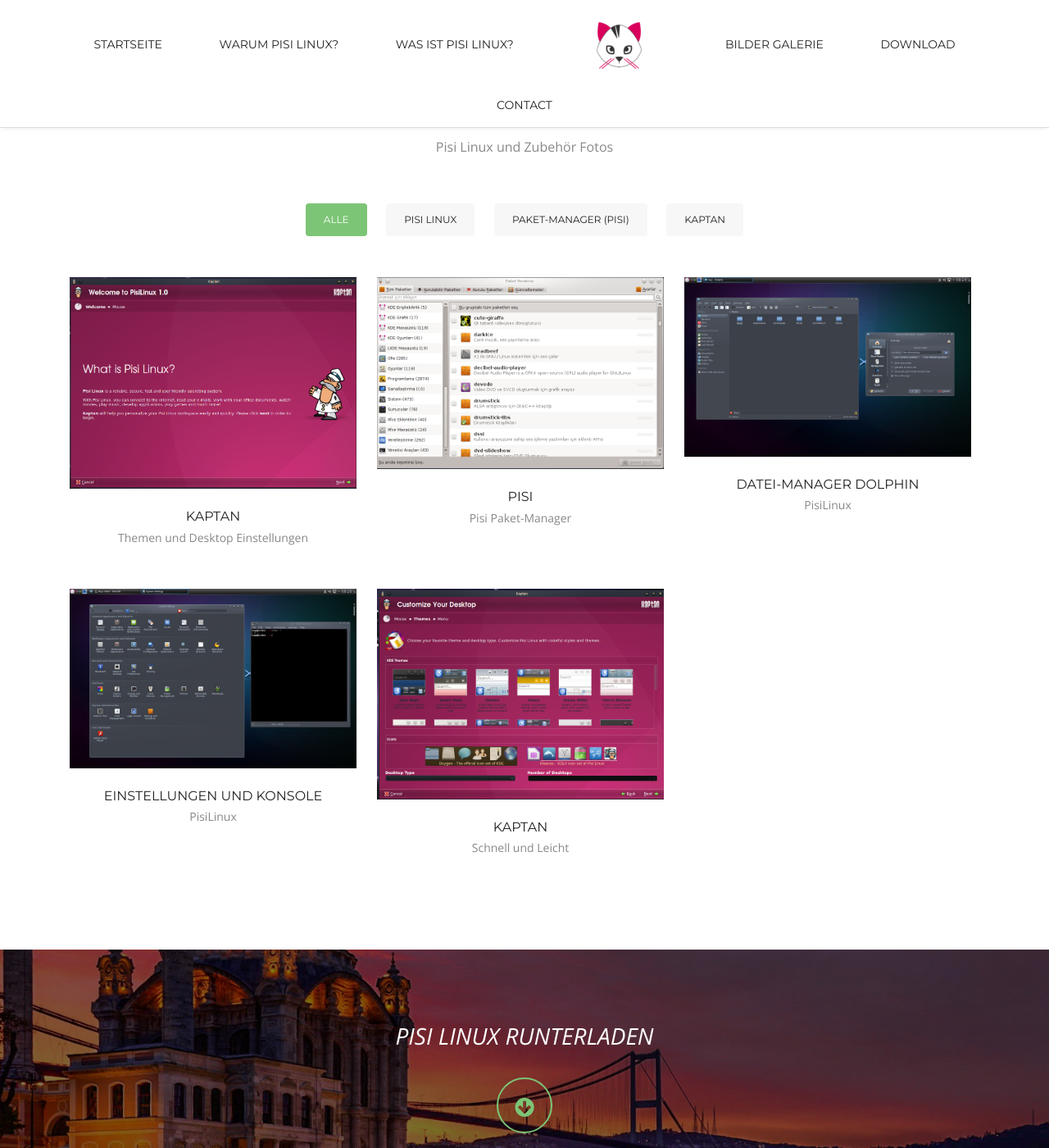
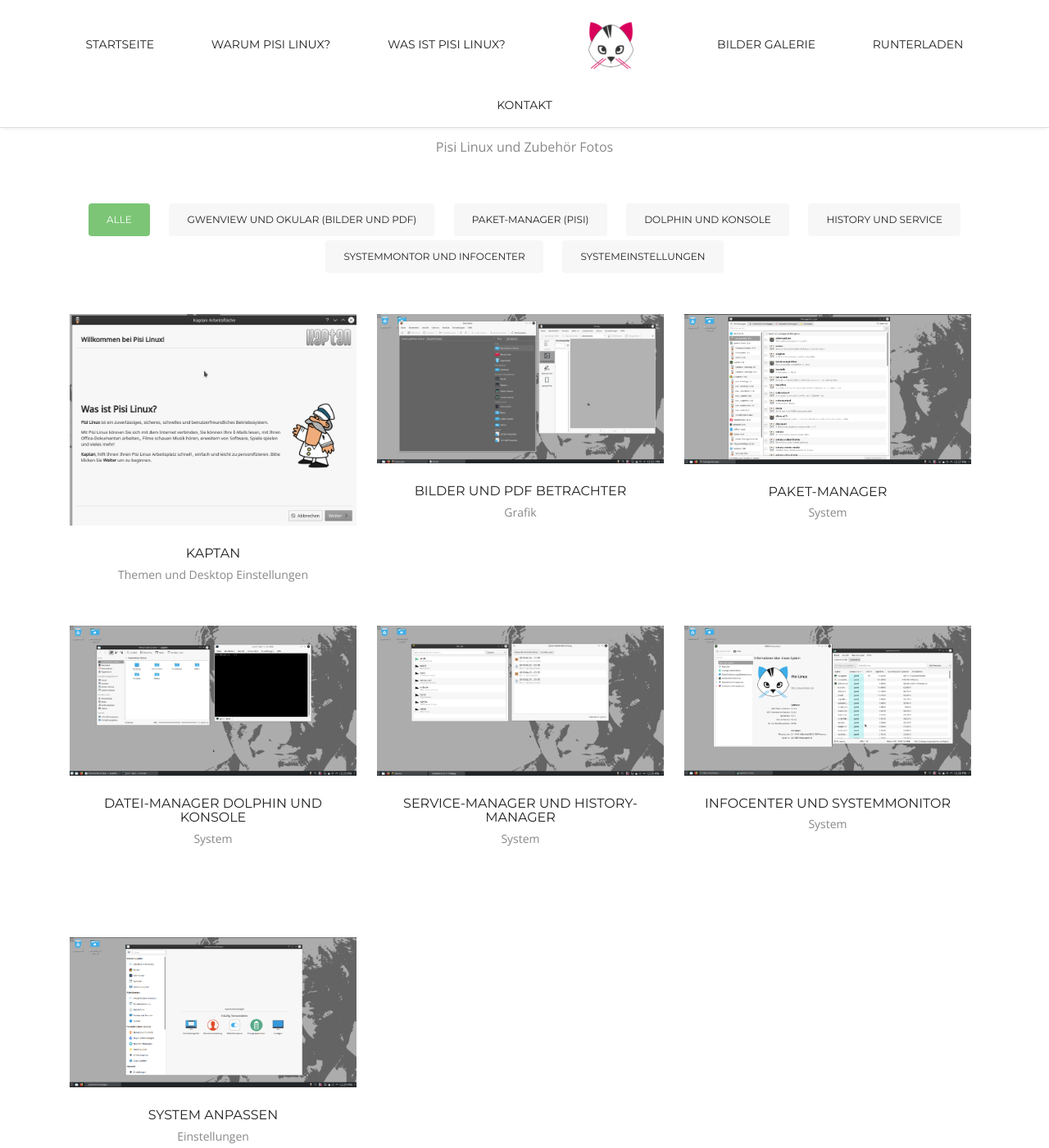
Before and after one commit to pisilinux/deutsche.webseite.io, a Jekyll site: the page index.html, which Jekyll copies as it is, in a window 1280 px wide and 1400 px high, scrolled down 2479 px. Shown: the whole window at 82% size. Built offline with Jekyll 4.4.1, drawn with Linux system fonts in a browser that asks for light colours; Markdown is read by kramdown in place of the engine named in the settings.

Commit message:
add german images and change text to german lang

```diff
--- a/index.html
+++ b/index.html
@@ -1,23 +1,20 @@
-<!doctype html>
+<!DOCTYPE html>
 <html>
   <head>
-<meta charset="utf-8">
+    <meta http-equiv="content-type" content="text/html; charset=utf-8">
     <meta name="viewport" content="width=device-width, maximum-scale=1">
-
     <title>PisiLinux | Freiheit beginnt jetzt!</title>
     <link rel="shortcut icon" href="favicon.ico" type="img/x-icon">
-
-<link href='http://fonts.googleapis.com/css?family=Montserrat:400,700' rel='stylesheet' type='text/css'>
-<link href='http://fonts.googleapis.com/css?family=Open+Sans:400,300,800italic,700italic,600italic,400italic,300italic,800,700,600' rel='stylesheet' type='text/css'>
-
+    <link href="http://fonts.googleapis.com/css?family=Montserrat:400,700" rel="stylesheet"
+      type="text/css">
+    <link href="http://fonts.googleapis.com/css?family=Open+Sans:400,300,800italic,700italic,600italic,400italic,300italic,800,700,600"
+      rel="stylesheet" type="text/css">
     <link href="homefolder/css/bootstrap.css" rel="stylesheet" type="text/css">
     <link href="homefolder/css/style.css" rel="stylesheet" type="text/css">
     <link href="homefolder/css/font-awesome.css" rel="stylesheet" type="text/css">
     <link href="homefolder/css/responsive.css" rel="stylesheet" type="text/css">
     <link href="homefolder/css/animate.css" rel="stylesheet" type="text/css">
-
     <!--[if IE]><style type="text/css">.pie {behavior:url(PIE.htc);}</style><![endif]-->
-
     <script type="text/javascript" src="homefolder/js/jquery.1.8.3.min.js"></script>
     <script type="text/javascript" src="homefolder/js/bootstrap.js"></script>
     <script type="text/javascript" src="homefolder/js/jquery-scrolltofixed.js"></script>
@@ -25,215 +22,222 @@
     <script type="text/javascript" src="homefolder/js/jquery.isotope.js"></script>
     <script type="text/javascript" src="homefolder/js/wow.js"></script>
     <script type="text/javascript" src="homefolder/js/classie.js"></script>
-
-
     <!--[if lt IE 9]>
-    <script src="js/respond-1.1.0.min.js"></script>
-    <script src="js/html5shiv.js"></script>
-    <script src="js/html5element.js"></script>
-<![endif]-->
-
-
+    <script src="js/respond-1.1.0.min.js"></script>    <script src="js/html5shiv.js"></script>    <script src="js/html5element.js"></script><![endif]-->
   </head>
   <body>
     <div style="overflow:hidden;">
       <header class="header" id="home"><!--header-start-->
         <div class="container">
-    	<figure class="logo animated fadeInDown delay-07s">
-        	<a href="#why"><img src="homefolder/img/logo.png" alt=""></a>
-        </figure>
-        <h1 class="animated fadeInDown delay-07s">Herzlich Willkommen bei PisiLinux</h1>
+          <figure class="logo animated fadeInDown delay-07s"> <a href="#why"><img
+                src="homefolder/img/logo.png" alt=""></a> </figure>
+          <h1 class="animated fadeInDown delay-07s">Herzlich Willkommen bei
+            PisiLinux</h1>
           <ul class="we-create animated fadeInUp delay-1s">
             <li>Freiheit beginnt jetzt!</li>
           </ul>
-
-            <a class="link animated fadeInUp delay-1s" href="#why">Weiter</a>
-    </div>
+          <a class="link animated fadeInUp delay-1s" href="#why">Weiter</a> </div>
       </header>
     </div>
     <!--header-end-->
-
-
     <nav class="main-nav-outer" id="test"><!--main-nav-start-->
       <div class="container">
         <ul class="main-nav">
           <li><a href="#home">Startseite</a></li>
           <li><a href="#why">Warum Pisi Linux?</a></li>
           <li><a href="#WhatPisi">Was ist Pisi Linux?</a></li>
-            <li class="small-logo"><a href="#header"><img src="homefolder/img/small-logo.png" alt=""></a></li>
+          <li class="small-logo"><a href="#header"><img src="homefolder/img/small-logo.png"
+                alt=""></a></li>
           <li><a href="#gallery">Bilder Galerie</a></li>
-						<li><a href="#download">Download</a></li>
-            <li><a href="#contact">Contact</a></li>
+          <li><a href="#download">Runterladen</a></li>
+          <li><a href="#contact">Kontakt</a></li>
         </ul>
-        <a class="res-nav_click" href="#"><i class="fa-bars"></i></a>
-    </div>
-</nav><!--main-nav-end-->
-
-
-
+        <a class="res-nav_click" href="#"><i class="fa-bars"></i></a> </div>
+    </nav>
+    <!--main-nav-end-->
     <section class="main-section" id="why"><!--main-section-start-->
       <div class="container">
         <h2>Warum Pisi Linux?</h2>
-    	<h6>Das vorliegende ISO ist mit der neuesten stabilen Version ausgestattet.</h6>
+        <h6>Das vorliegende ISO ist mit der neuesten stabilen Version
+          ausgestattet.</h6>
         <div class="row">
           <div class="col-lg-4 col-sm-6 wow fadeInLeft delay-05s">
             <div class="service-list">
-                	<div class="service-list-col1">
-                    	<i class="fa-paw"></i>
-                    </div>
+              <div class="service-list-col1"> <i class="fa-paw"></i> </div>
               <div class="service-list-col2">
                 <h3>frei &amp; open source</h3>
-                        <p>Es ist kostenlos und Open Source. Greifen Sie auf die gewünschten Änderungen am Code zu.</p>
+                <p>Es ist kostenlos und Open Source. Greifen Sie auf die
+                  gewünschten Änderungen am Code zu.</p>
               </div>
             </div>
             <div class="service-list">
-                	<div class="service-list-col1">
-                    	<i class="fa-gear"></i>
-                    </div>
+              <div class="service-list-col1"> <i class="fa-gear"></i> </div>
               <div class="service-list-col2">
                 <h3>Anpassbar</h3>
                 <p>Sie können Ihren Desktop so ändern, wie Sie möchten.</p>
               </div>
             </div>
             <div class="service-list">
-                	<div class="service-list-col1">
-                    	<i class="fa-clock-o"></i>
-                    </div>
+              <div class="service-list-col1"> <i class="fa-clock-o"></i> </div>
               <div class="service-list-col2">
                 <h3>Leicht und einfach zu installieren</h3>
-                        <p>Der Installationsvorgang dauert ca. 20 Minuten und kann dank einer grafischen Anzeige einfach installiert werden.</p>
+                <p>Der Installationsvorgang dauert ca. 20 Minuten und kann dank
+                  einer grafischen Anzeige einfach installiert werden.</p>
               </div>
             </div>
             <div class="service-list">
-                	<div class="service-list-col1">
-                    	<i class="fa-medkit"></i>
-                    </div>
+              <div class="service-list-col1"> <i class="fa-medkit"></i> </div>
               <div class="service-list-col2">
                 <h3>Viren unpassierbar</h3>
-                        <p>Keine Sorge um Viren. Das Pisi Linux System ist stabil und sicher</p>
+                <p>Keine Sorge um Viren. Das Pisi Linux System ist stabil und
+                  sicher</p>
               </div>
             </div>
           </div>
           <figure class="col-lg-8 col-sm-6  text-right wow fadeInUp delay-02s">
-            	<img src="homefolder/img/macbook-pro.png" alt="">
-            </figure>
-
+            <img src="homefolder/img/gallery/desktop.png" alt=""> </figure>
         </div>
       </div>
-</section><!--main-section-end-->
-
-
-
+    </section>
+    <!--main-section-end-->
     <section class="main-section alabaster" id="WhatPisi"><!--main-section alabaster-start-->
       <div class="container">
         <div class="row">
-			<figure class="col-lg-5 col-sm-4 wow fadeInLeft">
-            	<img  src="homefolder/img/kaptan.png" alt="">
-            </figure>
+          <figure class="col-lg-5 col-sm-4 wow fadeInLeft"> <img src="homefolder/img/kaptan.png"
+              alt=""> </figure>
           <div class="col-lg-7 col-sm-8 featured-work">
             <h2>Was ist Pisi Linux?</h2>
-            	<P class="padding-b">Die Inspiration für dieses Projekt ist entstanden aus der Veröffentlichung von Pardus Linux im Jahr 2005: ein Linux-Betriebssystem, entwickelt von UEAKE (Türkisches Nationales Forschungsinstitut für Elektronik und Kryptologie) im Auftrag von TUBITAK (Wissenschaftlicher und Technologischer Forschungsrat der Türkei), mit einem Fokus auf türkische Benutzer und Institutionen.
-            	Leider haben die späteren Machthaber beschlossen, ihre Ressourcen auf eine "Corporate Edition" zu konzentrieren, und in der Folge wurde das Original Pardus Linux im Januar 2012 zum EOL (End of Life) erklärt. (Es stellte sich später heraus, dass Pardus das Debain-Verpackungssystem gegenüber PISI bevorzugen würde.
-            	Pardus Linux entwickelte sich nicht als Ableger, sondern als eigenständige Distribution, und als Ergebnis eines Mangels an Zurückhaltung entwarfen und integrierten die Entwickler kundenspezifische Komponente in dem Kern des Systems. Diese Komponenten sind, einschließlich:</P>
+            <p class="padding-b">Die Inspiration für dieses Projekt ist
+              entstanden aus der Veröffentlichung von Pardus Linux im Jahr 2005:
+              ein Linux-Betriebssystem, entwickelt von UEAKE (Türkisches
+              Nationales Forschungsinstitut für Elektronik und Kryptologie) im
+              Auftrag von TUBITAK (Wissenschaftlicher und Technologischer
+              Forschungsrat der Türkei), mit einem Fokus auf türkische Benutzer
+              und Institutionen. Leider haben die späteren Machthaber
+              beschlossen, ihre Ressourcen auf eine "Corporate Edition" zu
+              konzentrieren, und in der Folge wurde das Original Pardus Linux im
+              Januar 2012 zum EOL (End of Life) erklärt. (Es stellte sich später
+              heraus, dass Pardus das Debain-Verpackungssystem gegenüber PISI
+              bevorzugen würde. Pardus Linux entwickelte sich nicht als Ableger,
+              sondern als eigenständige Distribution, und als Ergebnis eines
+              Mangels an Zurückhaltung entwarfen und integrierten die Entwickler
+              kundenspezifische Komponente in dem Kern des Systems. Diese
+              Komponenten sind, einschließlich:</p>
             <div class="featured-box">
-                	<div class="featured-box-col1 wow fadeInRight delay-02s">
-                    	<i class="fa-magic"></i>
+              <div class="featured-box-col1 wow fadeInRight delay-02s"> <i class="fa-magic"></i>
               </div>
               <div class="featured-box-col2 wow fadeInRight delay-02s">
                 <h3>Kaptan ( Kapitän )</h3>
-                        <p>Nachdem Pisi Linux nach der Installation bootet, ist es Kaptan den der Benutzer zuerst trifft, um den Desktop anzupassen. Kaptan kann man wie einen Setup-Assistenten verwenden. </p>
+                <p>Nachdem Pisi Linux nach der Installation bootet, ist es
+                  Kaptan den der Benutzer zuerst trifft, um den Desktop
+                  anzupassen. Kaptan kann man wie einen Setup-Assistenten
+                  verwenden. </p>
               </div>
             </div>
             <div class="featured-box">
-                	<div class="featured-box-col1 wow fadeInRight delay-04s">
-                    	<i class="fa-gift"></i>
+              <div class="featured-box-col1 wow fadeInRight delay-04s"> <i class="fa-gift"></i>
               </div>
               <div class="featured-box-col2 wow fadeInRight delay-04s">
                 <h3>PiSi (wörtlich übersetzt Kätzchen ) </h3>
-                        <p>
-                        Die echte Bedeutung des Namens Pisi ist (Packages Installed Successfully, as Intended) heißt in Deutsch übersetzt (Pakete erfolgreich installiert, wie vorgesehen) Pisi ist das Herzstück von Pisi Linux es ist zuständig für das Erstellen von Abhängigkeiten durch Betrachten des Pakets, Installieren, Deinstallieren, Aktualisieren und Ausführen ähnlicher Funktionen.</p>
+                <p> Die echte Bedeutung des Namens Pisi ist (Packages Installed
+                  Successfully, as Intended) heißt in Deutsch übersetzt (Pakete
+                  erfolgreich installiert, wie vorgesehen) Pisi ist das
+                  Herzstück von Pisi Linux es ist zuständig für das Erstellen
+                  von Abhängigkeiten durch Betrachten des Pakets, Installieren,
+                  Deinstallieren, Aktualisieren und Ausführen ähnlicher
+                  Funktionen.</p>
               </div>
             </div>
             <div class="featured-box">
-                	<div class="featured-box-col1 wow fadeInRight delay-06s">
-                    	<i class="fa-dashboard"></i>
+              <div class="featured-box-col1 wow fadeInRight delay-06s"> <i class="fa-dashboard"></i>
               </div>
               <div class="featured-box-col2 wow fadeInRight delay-06s">
                 <h3>COMAR (Configuration Manager)</h3>
-                        <p>Comar wird für den ordnungsgemäßen Betrieb der Hardware benötigt, Anforderungen, Netzwerk, Benutzer, Zeit, Video sowie die Einstellungen. So viel wie möglich soll selbst gemacht werden, so dass der Benutzer die Kontrolle dieser Einstellungen behält und sie zu gegebener Zeit wieder verändern kann. </p>
+                <p>Comar wird für den ordnungsgemäßen Betrieb der Hardware
+                  benötigt, Anforderungen, Netzwerk, Benutzer, Zeit, Video sowie
+                  die Einstellungen. So viel wie möglich soll selbst gemacht
+                  werden, so dass der Benutzer die Kontrolle dieser
+                  Einstellungen behält und sie zu gegebener Zeit wieder
+                  verändern kann. </p>
               </div>
             </div>
-                <a class="Learn-More" href="#">Learn More</a>
+            <a class="Learn-More" href="#">Lerne mehr</a> </div>
         </div>
       </div>
-	</div>
-</section><!--main-section alabaster-end-->
-
-
-
+    </section>
+    <!--main-section alabaster-end-->
     <section class="main-section paddind" id="gallery"><!--main-section-start-->
       <div class="container">
         <h2>Bilder Gallerie</h2>
         <h6>Pisi Linux und Zubehör Fotos</h6>
         <div class="portfolioFilter">
           <ul class="Portfolio-nav wow fadeIn delay-02s">
-        	<li><a href="#" data-filter="*" class="current" >Alle</a></li>
-            <li><a href="#" data-filter=".pisilin" >Pisi Linux</a></li>
-            <li><a href="#" data-filter=".pisi" >Paket-Manager (Pisi)</a></li>
-            <li><a href="#" data-filter=".kaptan" >Kaptan</a></li>
-
+            <li><a href="#" data-filter="*" class="current">Alle</a></li>
+            <li><a href="#" data-filter=".gwenview">Gwenview und Okular (Bilder und PDF)</a></li>
+            <li><a href="#" data-filter=".pisi">Paket-Manager (Pisi)</a></li>
+            <li><a href="#" data-filter=".dolphin">Dolphin und Konsole</a></li>
+            <li><a href="#" data-filter=".service">History und Service</a></li>
+            <li><a href="#" data-filter=".system">Systemmontor und Infocenter</a></li>
+            <li><a href="#" data-filter=".einstellungen">Systemeinstellungen</a></li>
           </ul>
         </div>
-
       </div>
-
       <div class="portfolioContainer wow fadeInUp delay-04s">
-            	<div class=" Portfolio-box kaptan">
-                	<a href="#"><img src="homefolder/img/gallery/pic1.png" alt=""></a>
+        <div class=" Portfolio-box kaptan"> <a href="#"><img src="homefolder/img/gallery/kaptan.png"
+              alt=""></a>
           <h3>Kaptan</h3>
           <p>Themen und Desktop Einstellungen</p>
         </div>
-                <div class="Portfolio-box pisi">
-                	<a href="#"><img src="homefolder/img/gallery/pic2.png" alt=""></a>
-                	<h3>Pisi</h3>
-                    <p>Pisi Paket-Manager</p>
+        <div class="Portfolio-box gwenview"> <a href="#"><img src="homefolder/img/gallery/gwenview und okular.png"
+              alt=""></a>
+          <h3>Bilder und PDF Betrachter</h3>
+          <p>Grafik</p>
         </div>
-                <div class=" Portfolio-box pisilin">
-                	<a href="#"><img src="homefolder/img/gallery/pic3.png" alt=""></a>
-                	<h3>Datei-Manager Dolphin</h3>
-                    <p>PisiLinux</p>
+        <div class="Portfolio-box pisi"> <a href="#"><img src="homefolder/img/gallery/paketverwaltung.png"
+              alt=""></a>
+          <h3>Paket-Manager</h3>
+          <p>System</p>
         </div>
-                <div class=" Portfolio-box pisilin">
-                	<a href="#"><img src="homefolder/img/gallery/pic5.png" alt=""></a>
-                	<h3>Einstellungen und Konsole</h3>
-                    <p>PisiLinux</p>
+        <div class=" Portfolio-box dolphin"> <a href="#"><img src="homefolder/img/gallery/dolphin und konsole.png"
+              alt=""></a>
+          <h3>Datei-Manager Dolphin und Konsole</h3>
+          <p>System</p>
         </div>
-                <div class=" Portfolio-box kaptan">
-                	<a href="#"><img src="homefolder/img/gallery/pic6.png" alt=""></a>
-                	<h3>Kaptan</h3>
-                    <p>Schnell und Leicht</p>
+        <div class=" Portfolio-box service"> <a href="#"><img src="homefolder/img/gallery/dienste und history.png"
+              alt=""></a>
+          <h3>Service-Manager und History-Manager</h3>
+          <p>System</p>
+        </div>
+        <div class=" Portfolio-box system"> <a href="#"><img src="homefolder/img/gallery/info und systemmonitor.png"
+              alt=""></a>
+          <h3>Infocenter und Systemmonitor</h3>
+          <p>System</p>
+        </div>
+        <div class=" Portfolio-box einstellungen"> <a href="#"><img src="homefolder/img/gallery/systemeinstellungen.png"
+              alt=""></a>
+          <h3>System anpassen</h3>
+          <p>Einstellungen</p>
         </div>
       </div>
-</section><!--main-section-end-->
-
-
+    </section>
+    <!--main-section-end-->
     <section class="main-section client-part" id="download"><!--main-section client-part-start-->
       <div class="container">
-
         <div class="row">
           <div class="col-lg-12">
-            	<p class="client-part-haead wow fadeInDown delay-05">PISI LINUX RUNTERLADEN</p>
+            <p class="client-part-haead wow fadeInDown delay-05">PISI LINUX
+              RUNTERLADEN</p>
           </div>
         </div>
         <ul class="client wow fadeIn delay-05s">
           <li><a href="https://sourceforge.net/projects/pisilinux/files/?source=navbar">
               <b class="quote-right wow fadeInDown delay-03"><i class="fa fa-arrow-circle-down"></i></b><br>
               <h3>HERRUNTERLADEN</h3>
-                <span>Pisi Linux ISO Seite</span>
-            </a></li>
+              <span>Pisi Linux ISO Seite</span> </a></li>
         </ul>
       </div>
-</section><!--main-section client-part-end-->
+    </section>
+    <!--main-section client-part-end-->
     <div class="c-logo-part"><!--c-logo-part-start-->
       <div class="container">
         <ul>
@@ -244,60 +248,59 @@
           <li><a href="#"><img src="homefolder/img/c-liogo5.png" alt=""></a></li>
         </ul>
       </div>
-</div><!--c-logo-part-end-->
-
-
-
-
+    </div>
+    <!--c-logo-part-end-->
     <section class="business-talking"><!--business-talking-start-->
       <div class="container">
         <h2>Die Freiheit beginnt jetzt</h2>
       </div>
-</section><!--business-talking-end-->
+    </section>
+    <!--business-talking-end-->
     <div class="container">
       <section class="main-section contact" id="contact">
-
         <div class="row">
-        	<div class="col-lg-6 col-sm-7 wow fadeInLeft">
-
-
-		<a href="https://www.paypal.com/cgi-bin/webscr?cmd=_s-xclick&amp;hosted_button_id=AS4PKA7HH38PE" target="_blank"><img width="300" height="150" src="https://www.paypalobjects.com/webstatic/en_US/mktg/donations/donate_hand.png" alt="paybal donate - bağış"/></a>
-
+          <div class="col-lg-6 col-sm-7 wow fadeInLeft"> <a href="https://www.paypal.com/cgi-bin/webscr?cmd=_s-xclick&amp;hosted_button_id=AS4PKA7HH38PE"
+              target="_blank"><img src="https://www.paypalobjects.com/webstatic/en_US/mktg/donations/donate_hand.png"
+                alt="paybal donate - bağış" width="300" height="150"></a>
             <div class="contact-info-box email clearfix">
               <h3><i class="fa-pencil"></i>email:</h3>
-                	<span>admin@pisilinux.org</span>
-                </div>
-
+              <span>admin@pisilinux.org</span> </div>
             <ul class="social-link">
-
-
-										<li class="facebook"><a href="https://github.com/pisilinux"><i class="fa-github"></i></a></li>
-										<li class="twitter"><a href="https://twitter.com/pisilinux"><i class="fa-twitter"></i></a></li>
-										<li class="facebook"><a href="https://www.facebook.com/Pisilinux"><i class="fa-facebook"></i></a></li>
-										<li class="gplus"><a href="https://plus.google.com/communities/113565681602860915332"><i class="fa-google-plus"></i></a></li>
-										<li class="pinterest"><a href="https://www.youtube.com/channel/UCYR3ICNwAE4gwZRV5QmGAqw"><i class="fa-youtube"></i></a></li>
-
+              <li class="facebook"><a href="https://github.com/pisilinux"><i class="fa-github"></i></a><br>
+              </li>
+              <li class="twitter"><a href="https://twitter.com/pisilinuxglobal"><i class="fa-twitter"></i></a><br>
+              </li>
+              <li class="facebook"><a href="https://www.facebook.com/groups/pisilinuxglobal/"><i
+                    class="fa-facebook"></i></a><br>
+              </li>
+              <li class="gplus"><a href="https://plus.google.com/communities/112861296551302781867"><i
+                    class="fa-google-plus"></i></a><br>
+              </li>
+              <li class="pinterest"><a href="https://www.youtube.com/channel/UCke17pKbYxkQyGj8mKyvwkQ"><i
+                    class="fa-youtube"></i></a><br>
+              </li>
             </ul>
           </div>
           <div class="col-lg-6 col-sm-5 wow fadeInUp delay-05s">
-            	<form method=POST action="mailto:admin@pisilinux.com" enctype="text/plain">
-                	<input class="input-text" type="text" name="isim" value="Your Name *" onfocus="if(this.value==this.defaultValue)this.value='';" onblur="if(this.value=='')this.value=this.defaultValue;">
-                    <input class="input-text" type="text" name="email" value="Your E-mail *" onfocus="if(this.value==this.defaultValue)this.value='';" onblur="if(this.value=='')this.value=this.defaultValue;">
-                	<textarea class="input-text text-area" cols="0" rows="0" onfocus="if(this.value==this.defaultValue)this.value='';" onblur="if(this.value=='')this.value=this.defaultValue;">Deine Nachricht an uns *</textarea>
-                    <input class="input-btn" type="submit" value="send message">
-                </form>
+            <form method="POST" action="mailto:admin@pisilinux.com" enctype="text/plain">
+              <input class="input-text" name="isim" value="Dein Name *"
+                onfocus="if(this.value==this.defaultValue)this.value='';" onblur="if(this.value=='')this.value=this.defaultValue;"
+                type="text"> <input class="input-text" name="email" value="Deine E-mail *"
+                onfocus="if(this.value==this.defaultValue)this.value='';" onblur="if(this.value=='')this.value=this.defaultValue;"
+                type="text"> <textarea class="input-text text-area" cols="0" rows="0"
+onfocus="if(this.value==this.defaultValue)this.value='';" onblur="if(this.value=='')this.value=this.defaultValue;">Deine Nachricht an uns *</textarea>
+              <input class="input-btn" value="Nachricht senden" type="submit"> </form>
           </div>
         </div>
       </section>
     </div>
     <footer class="footer">
       <div class="container">
-        <div class="footer-logo"><a href="#"><img src="homefolder/img/footer-logo.png" alt=""></a></div>
+        <div class="footer-logo"><a href="#"><img src="homefolder/img/footer-logo.png"
+              alt=""></a></div>
         <span class="copyright"><a href="http://www.pisilinux.org/">PisiLinux</a></span>
       </div>
     </footer>
-
-
     <script type="text/javascript">
     $(document).ready(function(e) {
         $('#test').scrollToFixed();
@@ -308,9 +311,7 @@
         });
 
     });
-</script>
-
-  <script>
+</script> <script>
     wow = new WOW(
       {
         animateClass: 'animated',
@@ -320,8 +321,6 @@
     wow.init();
 
   </script>
-
-
     <script type="text/javascript">
 	$(window).load(function(){
 
@@ -340,9 +339,7 @@
 			event.preventDefault();
 		});
 	})
-</script>
-
-<script type="text/javascript">
+</script> <script type="text/javascript">
 
 $(window).load(function(){
 
```
Also changed, not shown: homefolder/img/gallery/desktop.png (added), homefolder/img/gallery/dienste und history.png (added), homefolder/img/gallery/dolphin und konsole.png (added), homefolder/img/gallery/gwenview und okular.png (added), homefolder/img/gallery/info und systemmonitor.png (added), homefolder/img/gallery/kaptan.png (added), homefolder/img/gallery/kate und ark.png (added), homefolder/img/gallery/paketverwaltung.png (added), homefolder/img/gallery/pic1.png (deleted), homefolder/img/gallery/pic2.png (deleted), homefolder/img/gallery/pic3.png (deleted), homefolder/img/gallery/pic5.png (deleted), homefolder/img/gallery/pic6.png (deleted), homefolder/img/gallery/smplayer und vokoscreen.png (added), 1 more files. Lines whose indentation alone changed are shown as unchanged.
